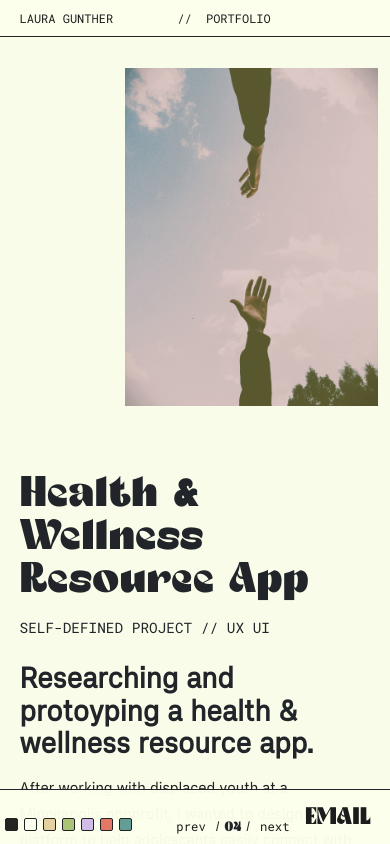
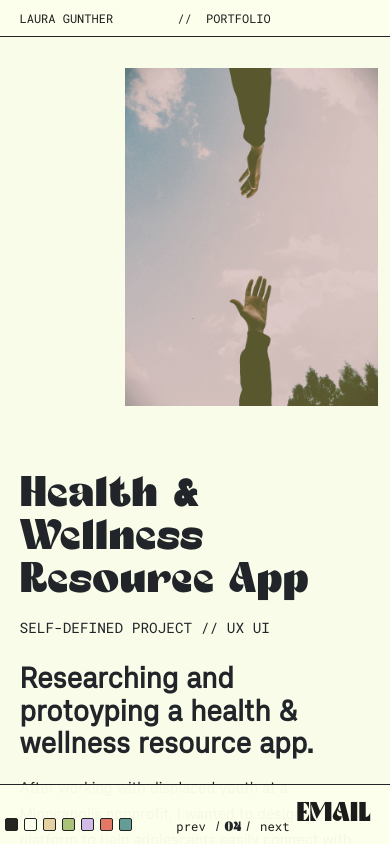
Before and after one commit to lo-designs/Portfolio, a React (Create React App) app: page /yha in a window 390 px wide. In both pictures the pointer is over the link "EMAIL". Built offline with nearby package versions, Linux system fonts and the light colour scheme.

Commit message:
header/footer links

```diff
--- a/src/Components/Footer/Footer.scss
+++ b/src/Components/Footer/Footer.scss
@@ -36,7 +36,7 @@
 
     .email:hover {
       font-family: "Celebrate-Retro";
-      font-size: 1.5rem;
+      font-size: 1.7rem;
    }
   }
 }
--- a/src/Components/Header/Header.scss
+++ b/src/Components/Header/Header.scss
@@ -34,7 +34,7 @@
     .portfolio-nav-link:hover,
     .header-logo:hover {
       font-family: "Celebrate-Retro";
-      font-size: 1.5rem;
+      font-size: 1.7rem;
     }
   }
 }
```
